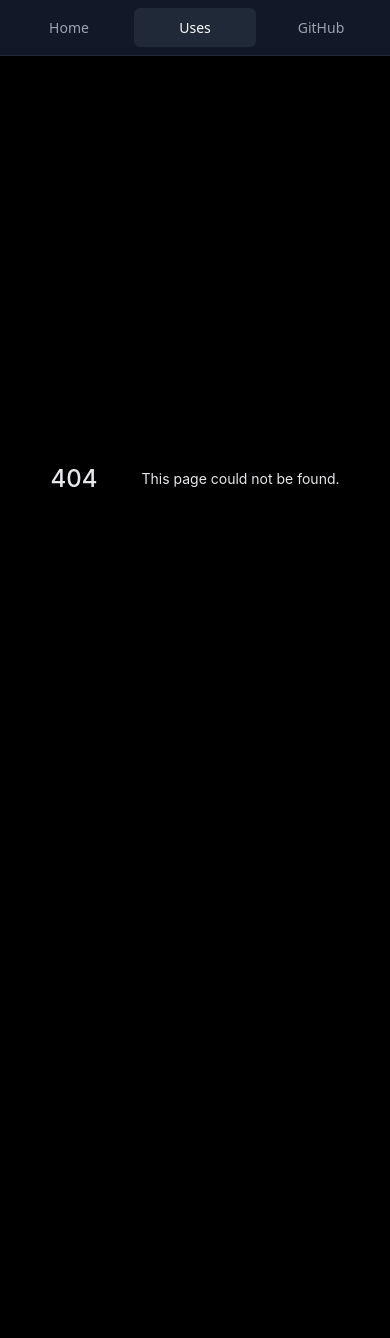
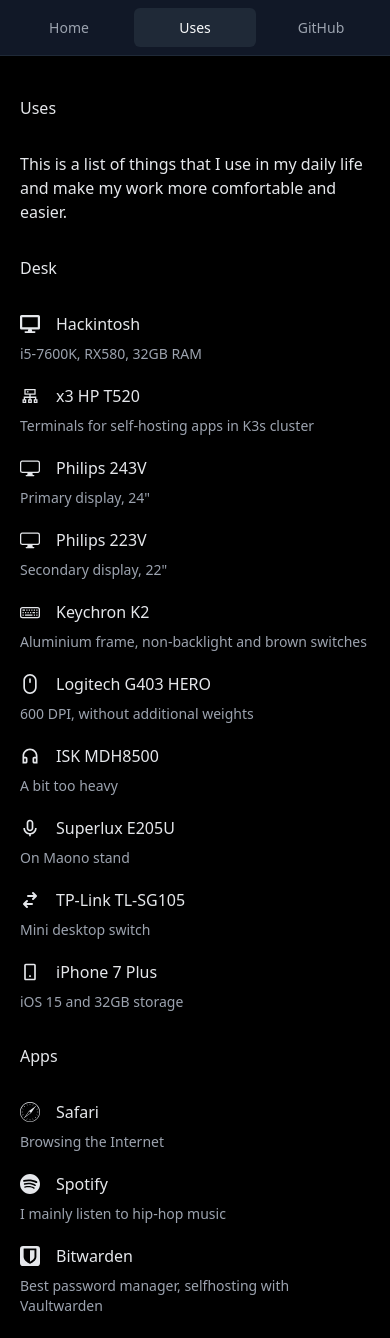
Before and after one commit to TeksuSiK/homepage, a Next.js app: page /uses in a window 390 px wide. Before the commit this address had no page. Shown: the top 1338 px of the page. Before the commit the page ends 900 px from the top, so only its background shows below. Built offline with nearby package versions, Linux system fonts and the light colour scheme.

Commit message:
Add MDX, create uses.mdx, create Item and ResponsiveGrid component

```diff
--- a/components/Article.tsx
+++ b/components/Article.tsx
@@ -4,7 +4,7 @@
 
 const Article = ({children}: Props) => {
 	return (
-    <main className="pt-10 md:pt-32 max-w-2xl p-5 grid grid-cols-1 gap-8">
+    <main className="pt-10 max-w-2xl p-5 grid grid-cols-1 gap-8">
       {children}
     </main>
   )
--- /dev/null
+++ b/components/Item.tsx
@@ -0,0 +1,21 @@
+import { IconType } from 'react-icons'
+
+interface Props {
+  icon: IconType;
+  title: String;
+  description: String;
+}
+
+const Item = ({icon, title, description} : Props) => {
+  return (
+    <div className="grid gap-2">
+      <ul className="flex items-center gap-4">
+        {icon}
+        <p>{title}</p>
+      </ul>
+      <p className="text-sm text-gray-400">{description}</p>
+    </div>
+  )
+}
+
+export default Item;
--- /dev/null
+++ b/components/ResponsiveGrid.tsx
@@ -0,0 +1,14 @@
+interface Props {
+  children: React.ReactNode;
+}
+
+const ResponsiveGrid = ({children}: Props) => (
+  <section
+    className="grid gap-5"
+    style={{gridTemplateColumns: 'repeat(auto-fit, minmax(18rem, 1fr))'}}
+  >
+    {children}
+  </section>
+);
+
+export default ResponsiveGrid
--- a/package.json
+++ b/package.json
@@ -13,7 +13,8 @@
     "@next/mdx": "^12.1.4",
     "next": "12.1.4",
     "react": "18.0.0",
-    "react-dom": "18.0.0"
+    "react-dom": "18.0.0",
+    "react-icons": "^4.3.1"
   },
   "devDependencies": {
     "@types/node": "17.0.23",
--- a/pages/index.mdx
+++ b/pages/index.mdx
@@ -1,6 +1,8 @@
 import Article from '../components/Article';
 
 export default Article;
+
+## Hello
 
 Hi, I'm Oskar. I am a backend developer, but I also try the frontend. Apart from programming, I am interested in networking. I started programming in 2018, writing plugins for minecraft servers.
 
--- /dev/null
+++ b/pages/uses.mdx
@@ -0,0 +1,128 @@
+import { CgSmartphone, CgMouse, CgHeadset } from "react-icons/cg";
+import { SiSpotify, SiVisualstudiocode, SiIntellijidea, SiInsomnia} from "react-icons/si";
+import { FiTerminal } from "react-icons/fi";
+import { FaDesktop } from "react-icons/fa";
+import { BsDisplay, BsKeyboard, BsDiscord } from "react-icons/bs";
+import { AiOutlineCluster } from "react-icons/ai";
+import { SiSafari, SiBitwarden } from "react-icons/si";
+import { HiSwitchHorizontal } from "react-icons/hi";
+import { BiMicrophone } from "react-icons/bi";
+
+import Article from "../components/Article";
+import ResponsiveGrid from "../components/ResponsiveGrid";
+import Item from "../components/Item";
+
+export default Article;
+
+## Uses
+
+This is a list of things that I use in my daily life and make my work more comfortable and easier.
+
+## Desk
+
+<ResponsiveGrid>
+	<Item
+		icon={<FaDesktop size={20}/>}
+		title={`Hackintosh`}
+		description="i5-7600K, RX580, 32GB RAM"
+	/>
+	<Item
+		icon={<AiOutlineCluster size={20}/>}
+		title="x3 HP T520"
+		description="Terminals for self-hosting apps in K3s cluster"
+	/>
+	<Item
+		icon={<BsDisplay size={20}/>}
+		title="Philips 243V"
+		description={`Primary display, 24"`}
+	/>
+		<Item
+		icon={<BsDisplay size={20}/>}
+		title="Philips 223V"
+		description={`Secondary display, 22"`}
+	/>
+	<Item
+		icon={<BsKeyboard size={20}/>}
+		title="Keychron K2"
+		description="Aluminium frame, non-backlight and brown switches"
+	/>
+	<Item
+		icon={<CgMouse size={20}/>}
+		title="Logitech G403 HERO"
+		description="600 DPI, without additional weights"
+	/>
+	<Item
+		icon={<CgHeadset size={20}/>}
+		title="ISK MDH8500"
+		description="A bit too heavy"
+	/>
+	<Item
+		icon={<BiMicrophone size={20}/>}
+		title="Superlux E205U"
+		description="On Maono stand"
+	/>
+		<Item
+		icon={<HiSwitchHorizontal size={20}/>}
+		title="TP-Link TL-SG105"
+		description="Mini desktop switch"
+	/>
+	<Item
+		icon={<CgSmartphone size={20}/>}
+		title="iPhone 7 Plus"
+		description="iOS 15 and 32GB storage"
+	/>
+</ResponsiveGrid>
+
+## Apps
+
+{" "}
+
+<ResponsiveGrid>
+  <Item
+    icon={<SiSafari size={20} />}
+    title="Safari"
+    description="Browsing the Internet"
+  />
+  <Item
+    icon={<SiSpotify size={20} />}
+    title="Spotify"
+    description="I mainly listen to hip-hop music"
+  />
+  <Item
+    icon={<SiBitwarden size={20} />}
+    title="Bitwarden"
+    description="Best password manager, selfhosting with Vaultwarden"
+  />
+  <Item
+    icon={<BsDiscord size={20} />}
+    title="Discord"
+    description="Communication with other people"
+  />
+</ResponsiveGrid>
+
+## Development apps
+
+{" "}
+
+<ResponsiveGrid>
+  <Item
+    icon={<SiIntellijidea size={20} />}
+    title="IntelliJ IDEA Ultimate"
+    description="IDE for Java projects"
+  />
+  <Item
+    icon={<SiVisualstudiocode size={20} />}
+    title="Visual Studio Code"
+    description="Code editor for my projects"
+  />
+  <Item
+    icon={<SiInsomnia size={20} />}
+    title="Insomnia"
+    description="REST API testing"
+  />
+  <Item
+    icon={<FiTerminal size={20} />}
+    title="iTerm 2"
+    description="Highly customizable terminal"
+  />
+</ResponsiveGrid>
```
Also changed, not shown: 1 other file (tests, documents, lock files or other folders).
